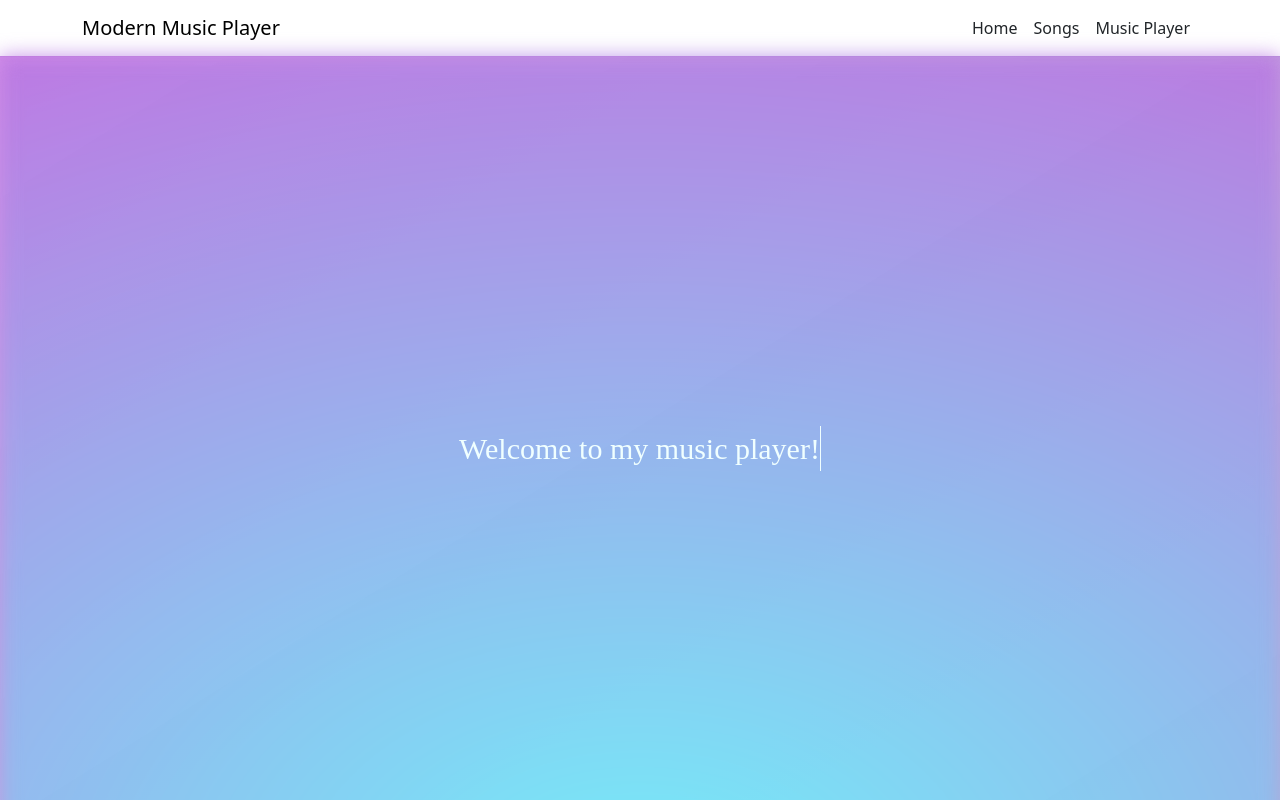
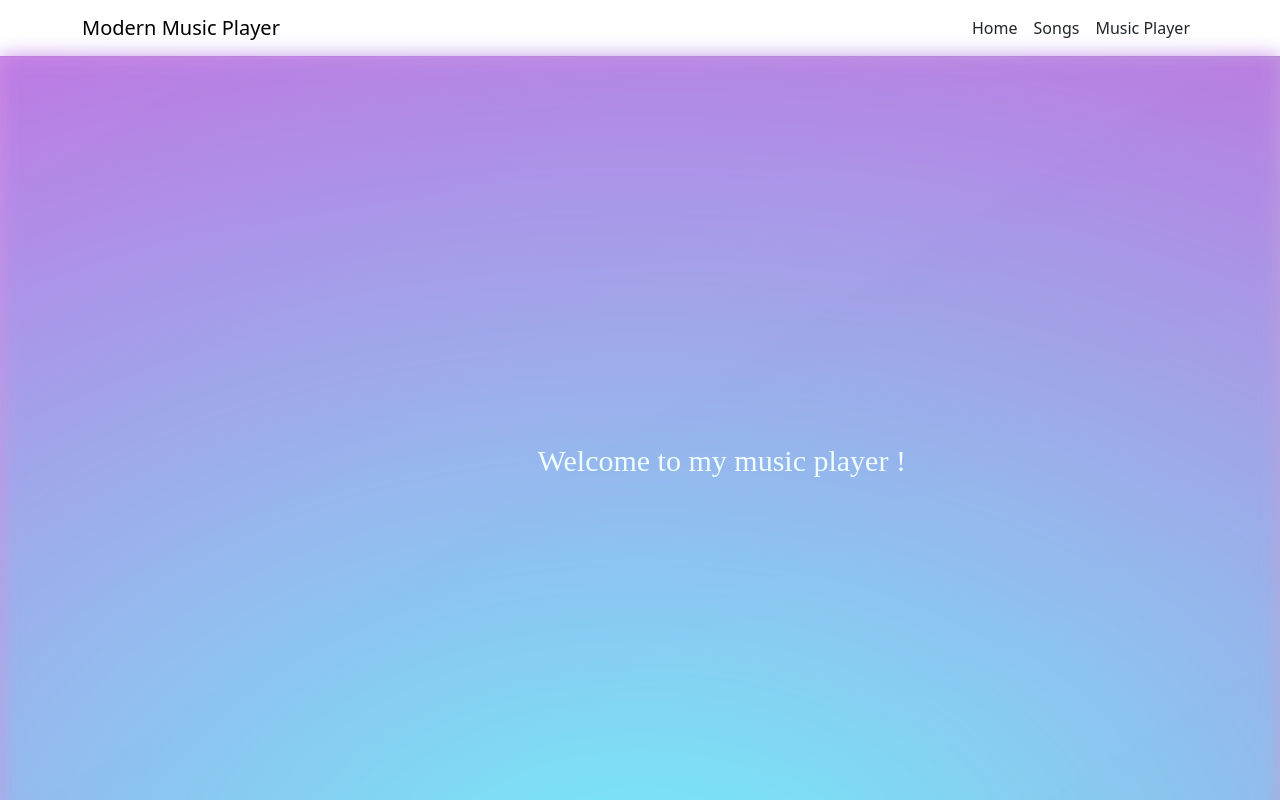
Before and after one commit to KardoSar/ModernMusicPlayer, a React (Vite) app in the folder musicplayer.client/: page /home in a window 1280 px wide. Built offline with nearby package versions, Linux system fonts and the light colour scheme.

Commit message:
Add typewriter effect on home view

```diff
--- a/musicplayer.client/src/AppRoutes.jsx
+++ b/musicplayer.client/src/AppRoutes.jsx
@@ -14,6 +14,10 @@ const AppRoutes = [
     {
         path: 'home',
         element: <Home />
+    },
+    {
+        path: '/',
+        element: <Home />
     }
 
 ];
--- a/musicplayer.client/src/component/Home.css
+++ b/musicplayer.client/src/component/Home.css
@@ -40,15 +40,21 @@ body {
     font-family: Montserrat;
     font-size: 30px;
     color: azure;
+    display: inline-block;
     box-shadow: inherit;
     margin-inline: auto;
     overflow: hidden;
     white-space: nowrap;
     border-right: 1px solid;
-    animation: typeWriter 3s steps(22) forwards, blink 0.75s step-end infinite;
+    animation: typeWriter 6s steps(40) forwards, blink 0.7s step-end infinite;
+    overflow: hidden;
+    width: 40%;
+    justify-content: center;
+    margin-top: 3vh;
+    margin-left: 42vw;
 }
 
-/*@keyframes typeWriter {
+@keyframes typeWriter {
     from {
         width: 0;
     }
@@ -59,11 +65,13 @@ body {
 }
 
 @keyframes blink {
-    50% {
+    10% {
+        border-color: transparent;
+    }
+    45%, 95%, 100% {
         border-color: transparent;
     }
 }
-    */
 
 @keyframes gradientShift {
     0% {
--- a/musicplayer.client/src/component/Home.jsx
+++ b/musicplayer.client/src/component/Home.jsx
@@ -5,7 +5,7 @@ export default function Home() {
     return (
         <div className="home">
             <div className="second-gradient"></div>
-                <p className="welcome"> Welcome to my music player!</p>
+                <p className="welcome"> Welcome to my music player !</p>
         </div>
     )
 }
--- a/musicplayer.client/src/component/Player.jsx
+++ b/musicplayer.client/src/component/Player.jsx
@@ -10,6 +10,7 @@ import '../styles.css';
 import { playAudio, pauseAudio, seekAudio, stopAudio, getCurrTime, getDuration, getAudio } from './Audio';
 import serene from '../assets/coverArt/serene.jpg';
 import GradientBG from "./Gradient";
+import Metas from "./MetaData";
 
 
 export default function Player() {
@@ -28,7 +29,6 @@ export default function Player() {
     const [seconds, setSeconds] = useState(0);
     const [totalSeconds, setTotalSeconds] = useState(0);
     const [isScrubbing, setIsScrubbing] = useState(false);
-
 
     // controls the slider
     useEffect(() => {
```
Also changed, not shown: musicplayer.client/src/component/Audio.jsx (+53 -0 lines).
